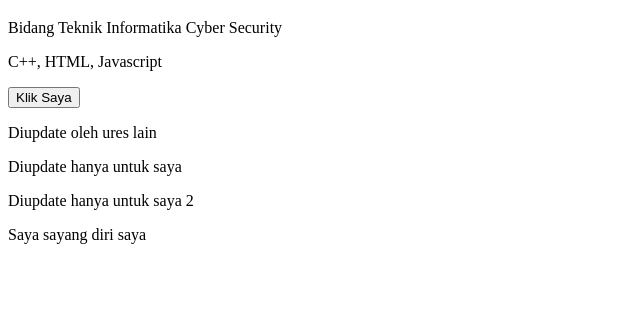
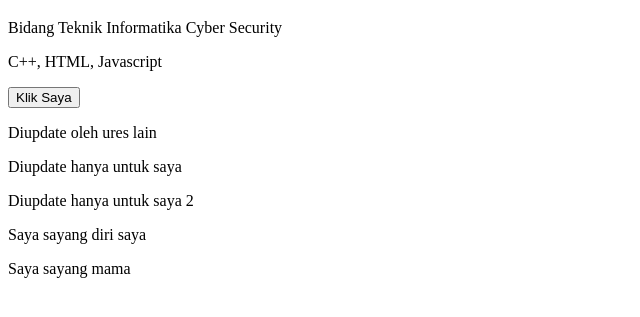
Before and after one commit to rib-byte/my-portofolio, a plain HTML site: page index.html in a window 1280 px wide. Shown: the part 61-378 px from the top of the page, without its empty margins (0-640 px from the left). Drawn offline with Linux system fonts and the light colour scheme.

Commit message:
Update index sayang mama

```diff
--- a/index.html
+++ b/index.html
@@ -16,5 +16,6 @@
     <p>Diupdate hanya untuk saya 2</p>
 
     <p>Saya sayang diri saya</p>
+    <p>Saya sayang mama</p>
   </body>
 </html>
```
